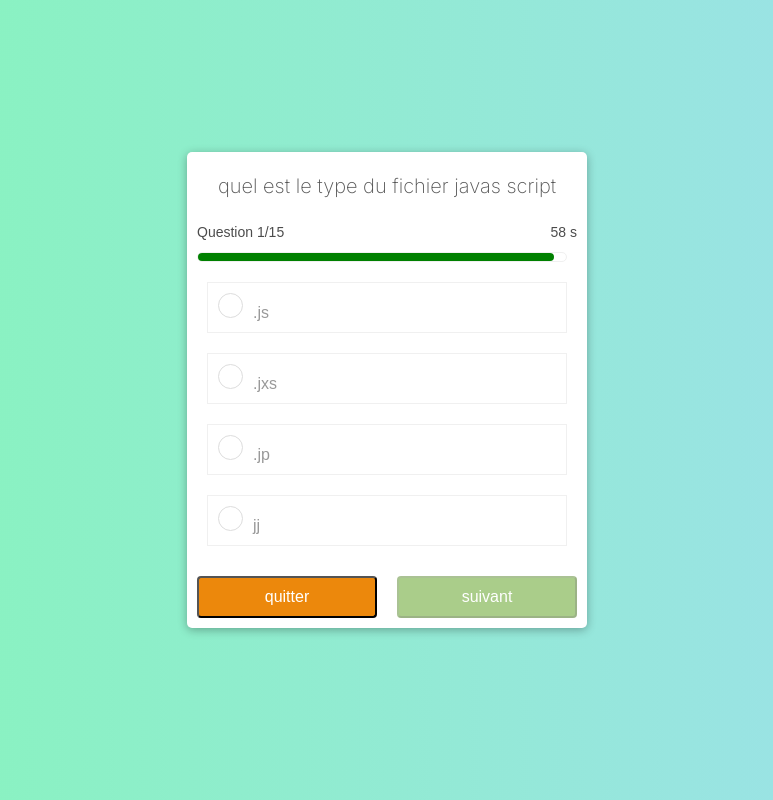
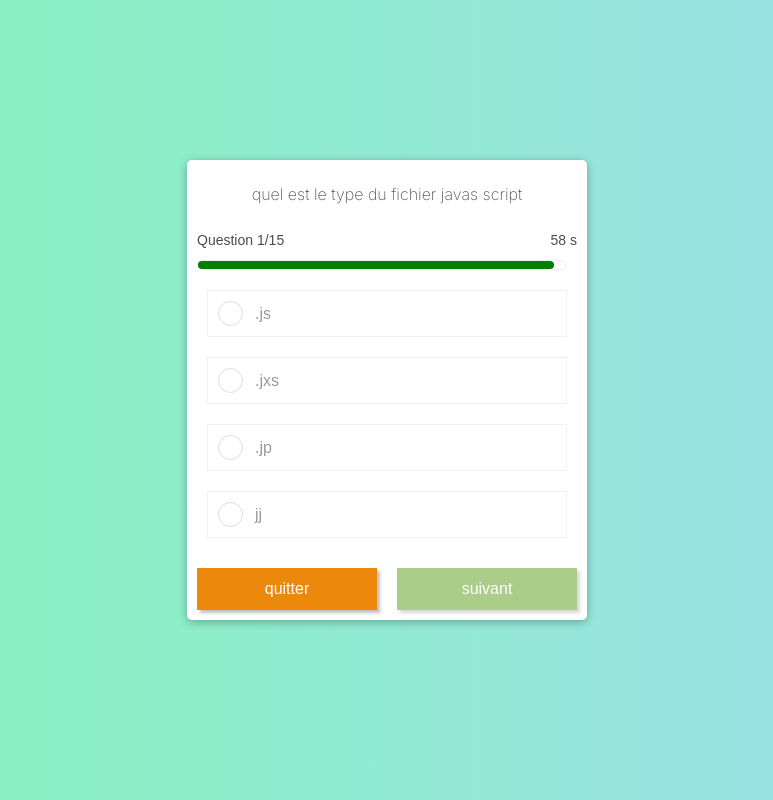
Before and after one commit to graciusyengo/Quiz-App-KDA, a plain HTML site: page index.html in a window 1280 px wide. Both pictures are taken after typing "Sample", "name@example.com" into the empty fields and a click on the button "Commencer". Shown: the whole page, without its empty margins (253-1026 px from the left). Drawn offline with Linux system fonts and the light colour scheme.

Commit message:
fix: mettre sur meme ligne mon input et son label

```diff
--- a/style.css
+++ b/style.css
@@ -50,7 +50,8 @@ p{
 #formulairePrincipal button {
   cursor: pointer;
   background-color: #028A3D;
-  border-radius: 4px;
+  border:none;
+  box-shadow: 3px 3px 3px rgb(194, 191, 191);
   color: #fff;
   font-weight: 500;
   display: block;
@@ -58,6 +59,7 @@ p{
   padding: 10px;
   margin: 50px auto 10px auto;
   width: 200px;
+
 }
 
 .input-control {
@@ -127,7 +129,7 @@ height: 50px;
     font-family: 'Inter';
     font-style: normal;
     font-weight: 400;
-    font-size: 20px;
+    font-size: 16px;
     line-height: 32px;
     /* or 158% */
 
@@ -166,11 +168,14 @@ height: 50px;
 
 }
 .reponseQuestion{
+  display: flex;
+  align-items: center;
   border: 1px solid solid #f0f0f0; ;
   margin: 20px 20px 20px 20px;
 }
 .reponseQuestion label{
-  margin-left: 10px;
+
+  margin-left: 12px;
 }
 input{
   appearance: none;
@@ -178,6 +183,7 @@ input{
   width: 25px;
   border: 1px solid #dddddd ;
   border-radius: 25px;
+
 }
 input:checked{
   background-color: green;
@@ -197,7 +203,8 @@ input:checked{
 
 .suivantButton{
   background: #73ac3e;
-  border-radius: 4px;
+  border:none;
+  box-shadow: 3px 3px 3px rgb(194, 191, 191);
   height: 42px;
   color: #fff;
   display: block;
@@ -207,8 +214,10 @@ input:checked{
   width: 90%;
 }
 .exitButton{
+  cursor: pointer;
   color: #fff;
-  border-radius: 4px;
+  border:none;
+  box-shadow: 3px 3px 3px rgb(194, 191, 191);
   display: block;
   font-size: 16px;
   padding: 10px;
@@ -219,6 +228,7 @@ input:checked{
 }
 
 .ecranDeResultat {
+  cursor: pointer;
  display: none;
 flex-direction: column;
 align-items: center;
```
